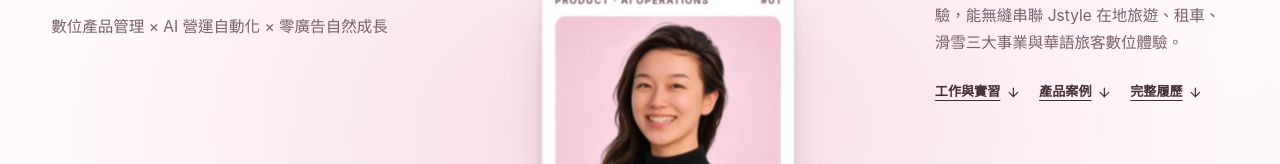
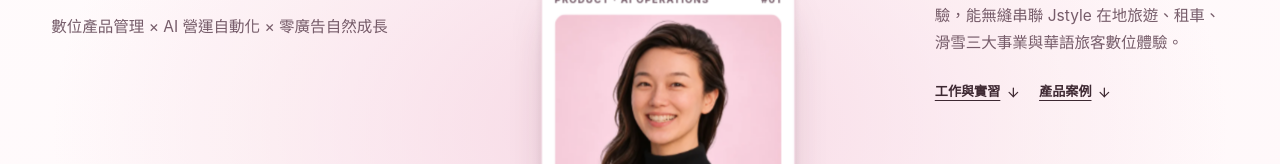
Before and after one commit to tieming-yang/rhaenyra, a Next.js app: page /profile in a window 1280 px wide. Shown: the part 247-411 px from the top of the page. Built offline with nearby package versions, Linux system fonts and the light colour scheme.

Commit message:
feat(profile): keep only hero, badges, and case studies in profile tab

```diff
--- a/src/app/profile/page.tsx
+++ b/src/app/profile/page.tsx
@@ -1,6 +1,5 @@
 import type { Metadata } from "next";
 import { InterviewHeader } from "@/components/interview-header";
-import { ProfileResumeView } from "@/components/profile-resume-view";
 import { ResumeShowcase } from "@/components/resume-showcase";
 import "./resume-showcase.css";
 
@@ -14,7 +13,6 @@ export default function ProfilePage() {
       <InterviewHeader current="profile" />
       <main>
         <ResumeShowcase />
-        <ProfileResumeView />
       </main>
     </>
   );
--- a/src/components/resume-showcase.tsx
+++ b/src/components/resume-showcase.tsx
@@ -149,7 +149,6 @@ export function ResumeShowcase() {
             <nav aria-label="履歷內容">
               <a href="#job-desk">工作與實習 <ArrowDown aria-hidden="true" /></a>
               <a href="#product-cases">產品案例 <ArrowDown aria-hidden="true" /></a>
-              <a href="#experience-title">完整履歷 <ArrowDown aria-hidden="true" /></a>
             </nav>
           </div>
 
```
